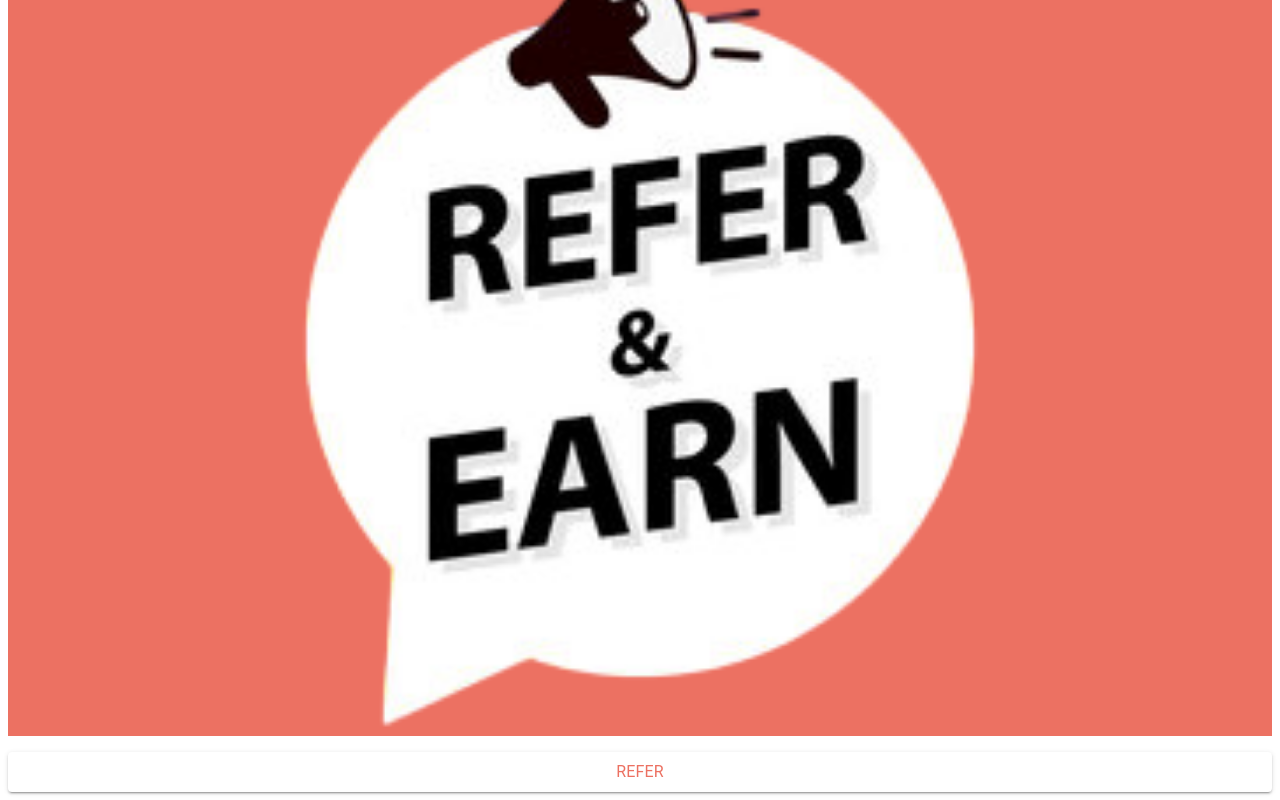
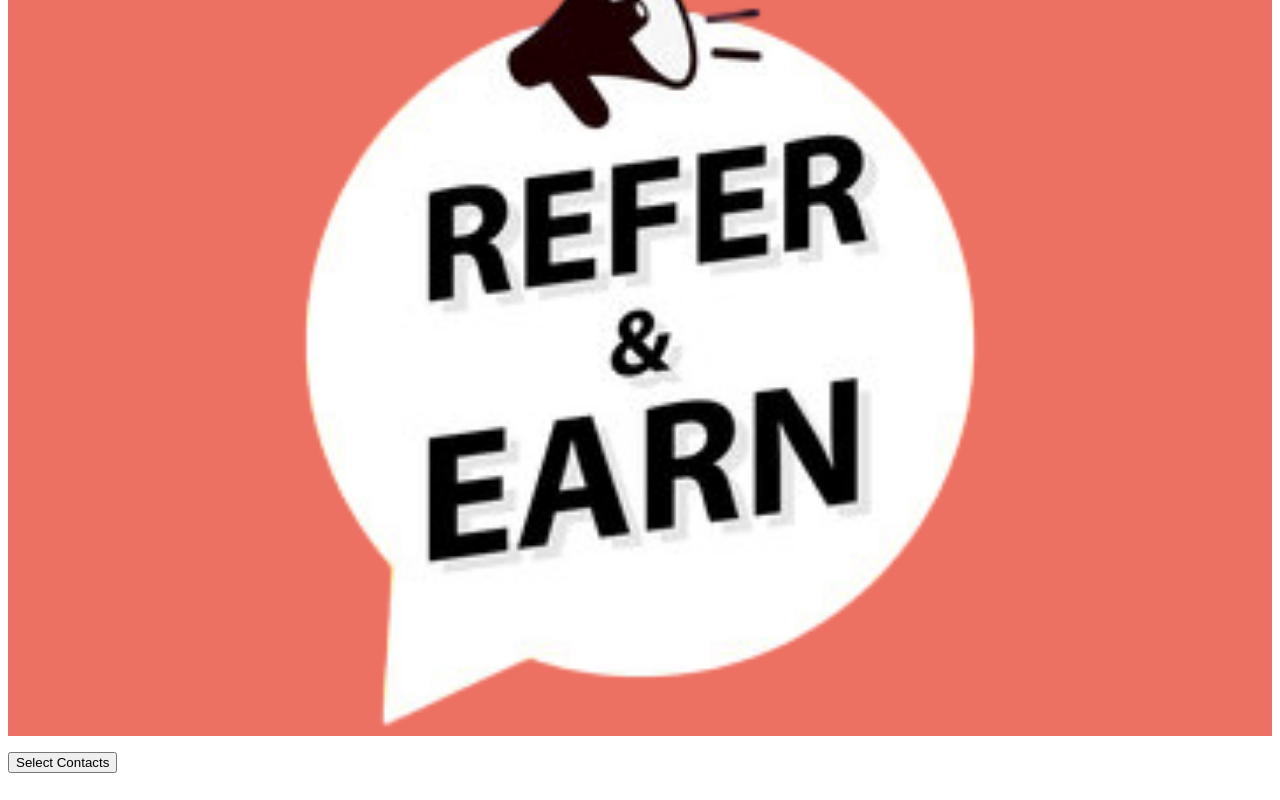
Before and after one commit to dharshinipalani/refer-earn-pwa, a React (Create React App) app: page / in a window 1280 px wide. Shown: the part 193-993 px from the top of the page. Built offline with nearby package versions, Linux system fonts and the light colour scheme.

Commit message:
dharshu | changed contact picker

```diff
--- a/src/App.tsx
+++ b/src/App.tsx
@@ -1,7 +1,9 @@
-import { Box, Button, Typography } from "@mui/material";
+import { Box } from "@mui/material";
 import Header from "./Header";
+import ContactPicker from "./ContactPicker";
 
 function App() {
+
   return (
     <Box sx={{ display: "flex", flexDirection: "column", gap: "1rem" }}>
       <Header />
@@ -11,9 +13,7 @@ function App() {
         width="100%"
         height="30%"
       />
-      <Button variant="contained" color="secondary" size="large">
-        <Typography color="primary">refer</Typography>
-      </Button>
+      <ContactPicker/>
     </Box>
   );
 }
--- /dev/null
+++ b/src/ContactPicker.tsx
@@ -0,0 +1,39 @@
+import { Typography } from "@mui/material";
+import React, { useState } from "react";
+
+const ContactPicker: React.FC = () => {
+  const [contacts, setContacts] = useState<any[]>([]);
+  const [loading, setLoading] = useState(false);
+
+  const handleSelectContacts = async () => {
+    if ("contacts" in navigator && "ContactsManager" in window) {
+      try {
+        setLoading(true);
+        const allContacts = await (navigator as any).contacts.getAll({
+          multiple: true,
+        });
+        setContacts(allContacts);
+      } catch (error) {
+        console.error("Error fetching contacts:", error);
+      } finally {
+        setLoading(false);
+      }
+    } else {
+      console.error("Contacts API not supported");
+    }
+  };
+
+  return (
+    <div>
+      <button onClick={handleSelectContacts} disabled={loading}>
+        {loading ? "Loading..." : "Select Contacts"}
+      </button>
+      {contacts.length > 0 &&
+        contacts.map((contact) => {
+          return <Typography>{contact.name}</Typography>;
+        })}
+    </div>
+  );
+};
+
+export default ContactPicker;
```
Also changed, not shown: public/serviceworker.js (+47 -2 lines), public/manifest.json.
